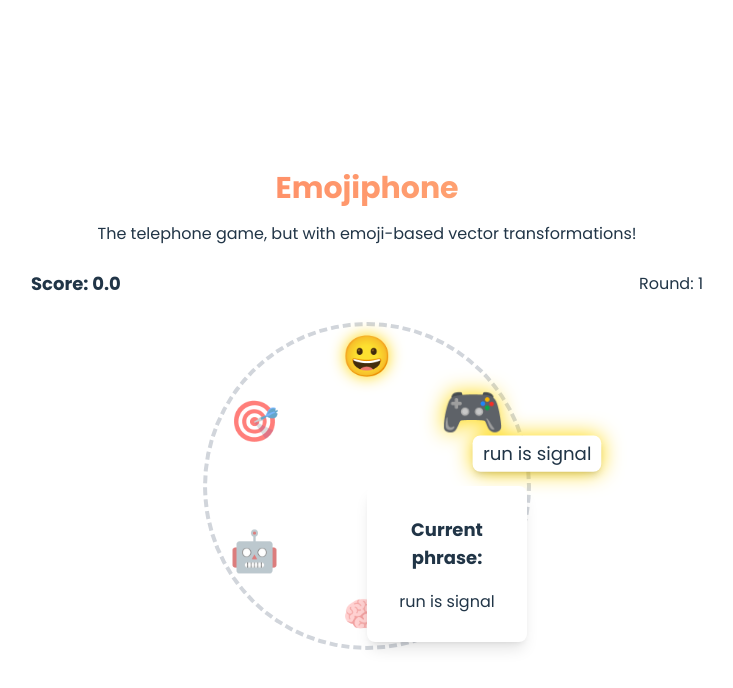
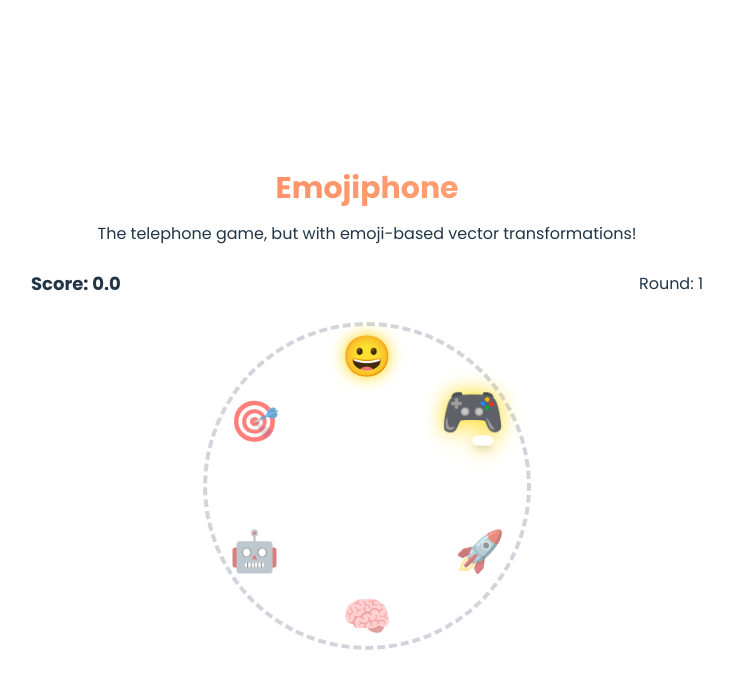
Before and after one commit to randomplayables/emojiphone, a React (Vite) app: page / in a window 1280 px wide. Both pictures are taken after a click on the button "Start Game". Shown: the top 688 px of the page, without its empty margins (273-1006 px from the left). Built offline with nearby package versions, Linux system fonts and the light colour scheme.

Commit message:
fix main ui logical flaws

```diff
--- a/src/App.tsx
+++ b/src/App.tsx
@@ -96,6 +96,10 @@ function App() {
 
     // Process phrase through emoji subsamples
     const { transformedPhrases, finalPhrase } = passPhraseThroughEmojis(phrase);
+
+    // Development logs: original and intermediate phrases
+    console.log('Original phrase:', phrase);
+    console.log('Transformed phrases:', transformedPhrases);
 
     setTransformedPhrases(transformedPhrases);
     setFinalPhrase(finalPhrase);
--- a/src/components/EmojiCircle.tsx
+++ b/src/components/EmojiCircle.tsx
@@ -52,22 +52,15 @@ const EmojiCircle = ({ emojis, activeIndex, transformedPhrases, isAnimating }: E
             }}
           >
             {emoji}
-            {isHighlighted && transformedPhrases[i] && (
+            {isHighlighted && (
               <div className="absolute top-12 left-1/2 transform -translate-x-1/2 bg-white dark:bg-gray-800 px-2 py-1 rounded-md shadow-md text-sm w-max max-w-40 z-10">
-                {transformedPhrases[i]}
+                {/* Only show text on the last emoji; earlier steps render a blank box */}
+                {i === emojis.length - 1 ? transformedPhrases[i] : ''}
               </div>
             )}
           </div>
         );
       })}
-
-      {/* Center text showing current phrase */}
-      {isAnimating && animationStep > 0 && animationStep <= emojis.length && (
-        <div className="absolute left-1/2 top-1/2 transform -translate-x-1/2 -translate-y-1/2 p-3 bg-white dark:bg-gray-800 rounded-lg shadow-lg z-20 text-center">
-          <p className="text-lg font-bold">Current phrase:</p>
-          <p className="text-md">{transformedPhrases[animationStep - 1]}</p>
-        </div>
-      )}
     </div>
   );
 };
```
